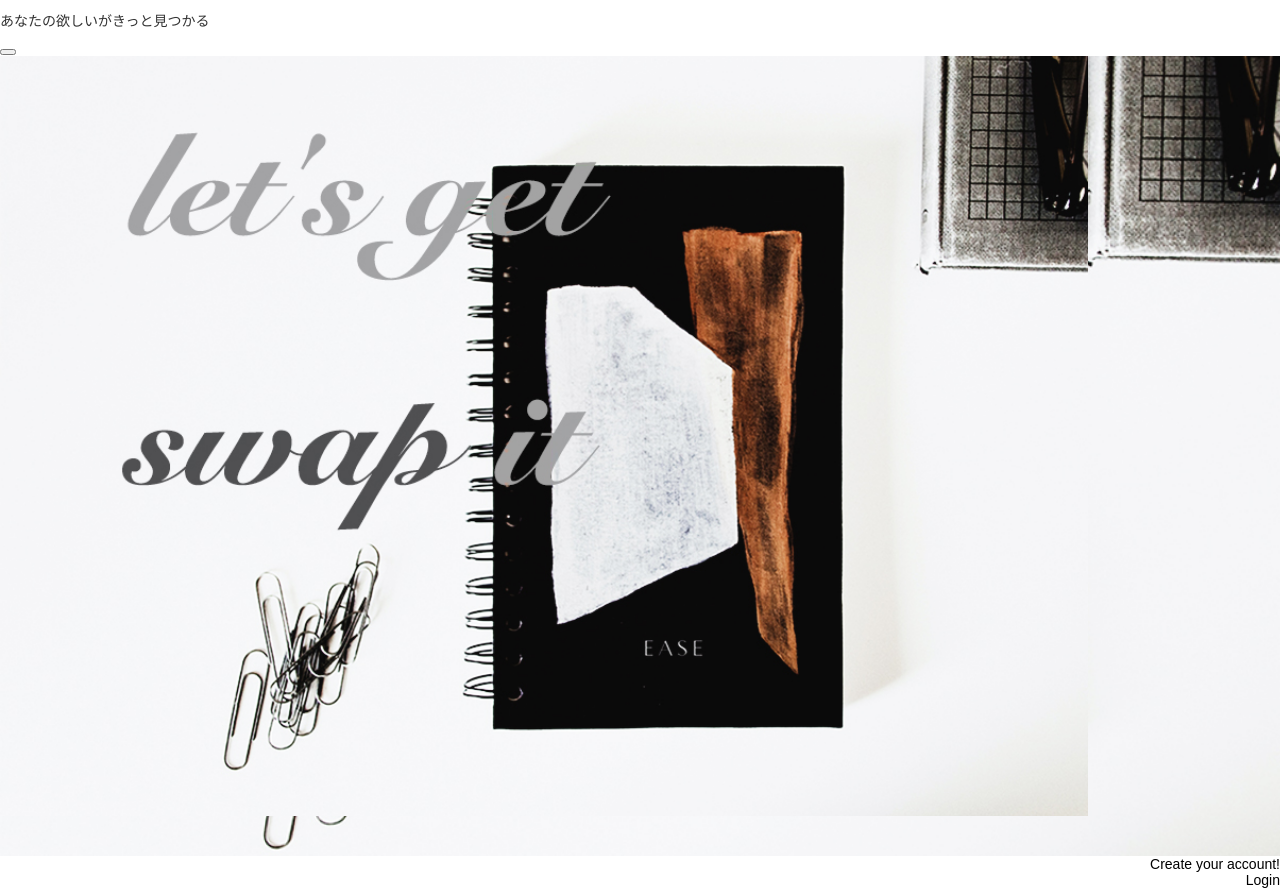
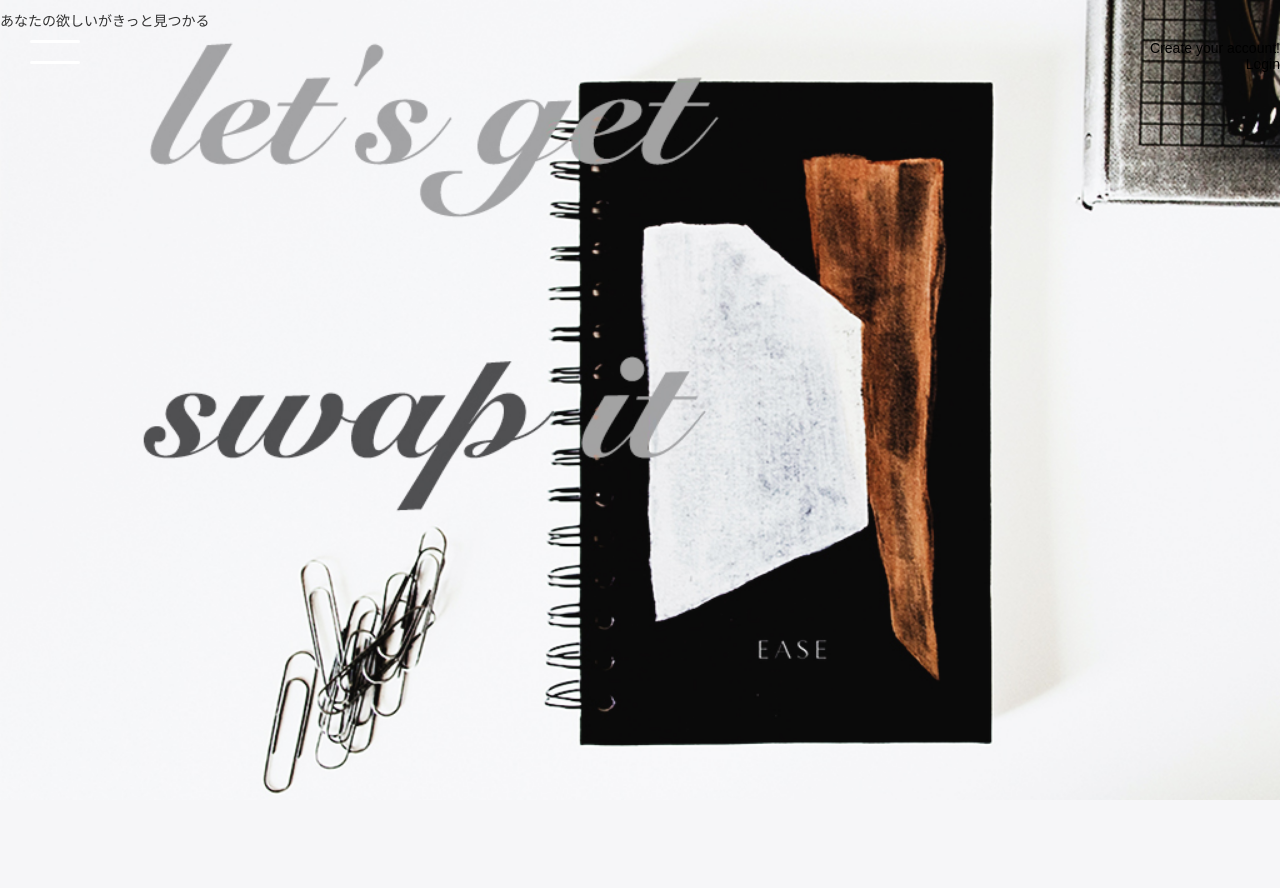
Before and after one commit to ryuseikorogi/swapapp, a Rails app: template app/views/swapapp/index.html.erb in a window 1280 px wide. After the commit the page ends 800 px from the top, so only its background shows below. Run offline with Rails 7, Linux system fonts and the light colour scheme; the template is opened without the code that fills it, so the values that code supplies are empty; style sheets or scripts are compiled from the project's sources; parts of the project's set-up code (start-up, migrations or seed data) failed here and were passed over.

Commit message:
ハンバーガーメニューの編集

```diff
--- a/app/assets/stylesheets/index.css
+++ b/app/assets/stylesheets/index.css
@@ -1,5 +1,10 @@
 header{
   z-index:1;
+}
+
+body{
+  color: #505962;
+  font-family: 'Noto Sans JP', sans-serif;
 }
 
 .top-image-container {
@@ -67,58 +72,113 @@
 
 .trigger-container {
   width:100%;
-  height:auto;
+  height:;
 }
 
-.menu-trigger::after {
-  position: absolute;
-  top: 50%;
-  left: 50%;
-  display: block;
-  content: '';
-  width: 84px;
-  height: 84px;
-  margin: -45px 0 0 -45px;
-  border-radius: 50%;
-  border: 4px solid transparent;
-  transition: all .75s;
+/*以下ハンバーガーメニューのcss*/
+
+/*ページ全体とヘッダー部*/
+* {
+  margin: 0;
+  padding: 0;
   }
-.menu-trigger.active span:nth-of-type(1) {
-  transform: translateY(20px) rotate(-45deg);
+body {
+  /*ページ全体の背景色*/
+  background: #b4ada9;
 }
-.menu-trigger.active span:nth-of-type(2) {
-  left: 60%;
-  opacity: 0;
-  animation: active-menu-bar02 .8s forwards;
+header {
+  /*ヘッダーを固定*/
+  position: fixed;
+  width: 100%;
+  height: 90px;
 }
 
-@keyframes active-menu-bar02 {
-  100% {
-    height: 0;
+/*以下ナビメニュー*/
+#nav{
+  position: absolute;
+ top: 0;
+/*ナビメニューを左に隠した状態になる*/
+  left: -40%;
+  width: 40%;
+  height: 100vh;
+  background: #ffffff;
+ /*０.7秒かけてナビメニューがスライドする*/
+  transition: .7s;
 }
+#nav ul{
+  padding-top: 80px;
 }
-.menu-trigger.active span:nth-of-type(3) {
-  transform: translateY(-20px) rotate(45deg);
+#nav ul li{
+  list-style-type: none;
+  font-size: 20px;
 }
-.menu-trigger.active::after {
-  animation: circle .4s .25s forwards;
+#nav a{
+  display: block;
+
+  text-decoration: none;
+  color: #000000;
+  margin: 0 15px;
+  padding: 10px;
+  transition: .5s;
 }
-@keyframes circle {
-  0% {
-    border-color: transparent;
-    transform: rotate(0);
+#nav li a:hover{
+  color: #ffffff;
+  background: #cd5c5c;
+  border-bottom: none;
 }
-  25% {
-    border-color: transparent #fff transparent transparent;
+
+/*ハンバーガーメニューのアイコン*/
+#hamburger {
+  display: block;
+  position: absolute;
+  top: 20px;
+  left: 30px;
+  width: 50px;
+  height: 44px;
+  cursor: pointer;
+  transition: 1s;
 }
-  50% {
-    border-color: transparent #fff #fff transparent;
+
+/*線の縦幅色など*/
+.inner_line {
+  display: block;
+  position: absolute;
+  left: 0;
+  width: 50px;
+  height: 3px;
+  background-color: #ffffff;
+  transition: 1s;
+  border-radius: 4px;
 }
-  75% {
-    border-color: transparent #fff #fff #fff;
+
+/*ハンバーガーの横線*/
+#line1 {
+  top: 0;
 }
-  100% {
-    border-color: #fff;
-    transform: rotate(-680deg);
+#line2 {
+  top: 20px;
 }
+#line3 {
+  bottom: 0px;
 }
+
+/*ハンバーガーメニューの動き*/
+.in{
+  transform: translateX(100%);
+}
+.line_1,.line_2,.line_3{
+  background: #000000;
+}
+.line_1 {
+/*-45度回転させる*/
+  transform: rotate(-45deg);
+  top: 0;
+}
+.line_2 {
+  opacity: 0;
+}
+.line_3 {
+/*45度回転させる*/
+  transform: rotate(45deg);
+  bottom: 0;
+}
--- a/app/views/swapapp/index.html.erb
+++ b/app/views/swapapp/index.html.erb
@@ -1,28 +1,17 @@
  <header>
+
    <title>swapapp</title>
    <p>あなたの欲しいがきっと見つかる</p>
- </header>
-
- <div class="trigger-container">
-   <button class="menu-trigger">
-     <span></span>
-     <span></span>
-     <span></span>
-   </button>
- </div>
-
- <div class="top-image-container">
-   <img src="assets/images/for-swapapp.jpg" alt="ヒーローイメージです。">
- </div>
-
    <% if user_signed_in? %>
    <div class="message">
      <%= "#{current_user.nickname} is already logged in." %>
      <%= link_to "Logout", destroy_user_session_path, method: :delete %>
    </div>
+
    <%= link_to root_path do %>
    <%= image_tag 'note-pencil.jpeg' ,class: "link-category1"%>
    <% end %>
+
    <% else %>
    <div class="message">
      <%= link_to "Create your account!", new_user_registration_path %>
@@ -30,6 +19,37 @@
    <div class="message">
      <%= link_to "Login", new_user_session_path %>
    </div>
+
+ </header>
+
+ <div class="trigger-container">
+ </div>
+
+ <!-- ナビメニュー -->
+ <nav id="nav">
+   <ul>
+     <li><a href="#">SUMPLE1</a></li>
+     <li><a href="#">SUMPLE2</a></li>
+     <li><a href="#">SUMPLE3</a></li>
+   </ul>
+ </nav>
+
+ <!-- ハンバーガーメニュー
+ のアイコン -->
+ <div id="hamburger">
+
+   <!-- 1番上の線 -->
+   <span class="inner_line" id="line1"></span>
+
+   <!-- 真ん中の線 -->
+   <span class="inner_line" id="line2"></span>
+
+   <!-- 1番下の線 -->
+   <span class="inner_line" id="line3"></span>
+ </div>
+
+ <div class="top-image-container">
+ </div>
  <!--<%= link_to root_path do %>
  <%= image_tag '' ,class: "link-category1"%>
  -->
```
Also changed, not shown: app/javascript/channels/index.js (+10 -11 lines). Lines whose indentation alone changed are shown as unchanged.
